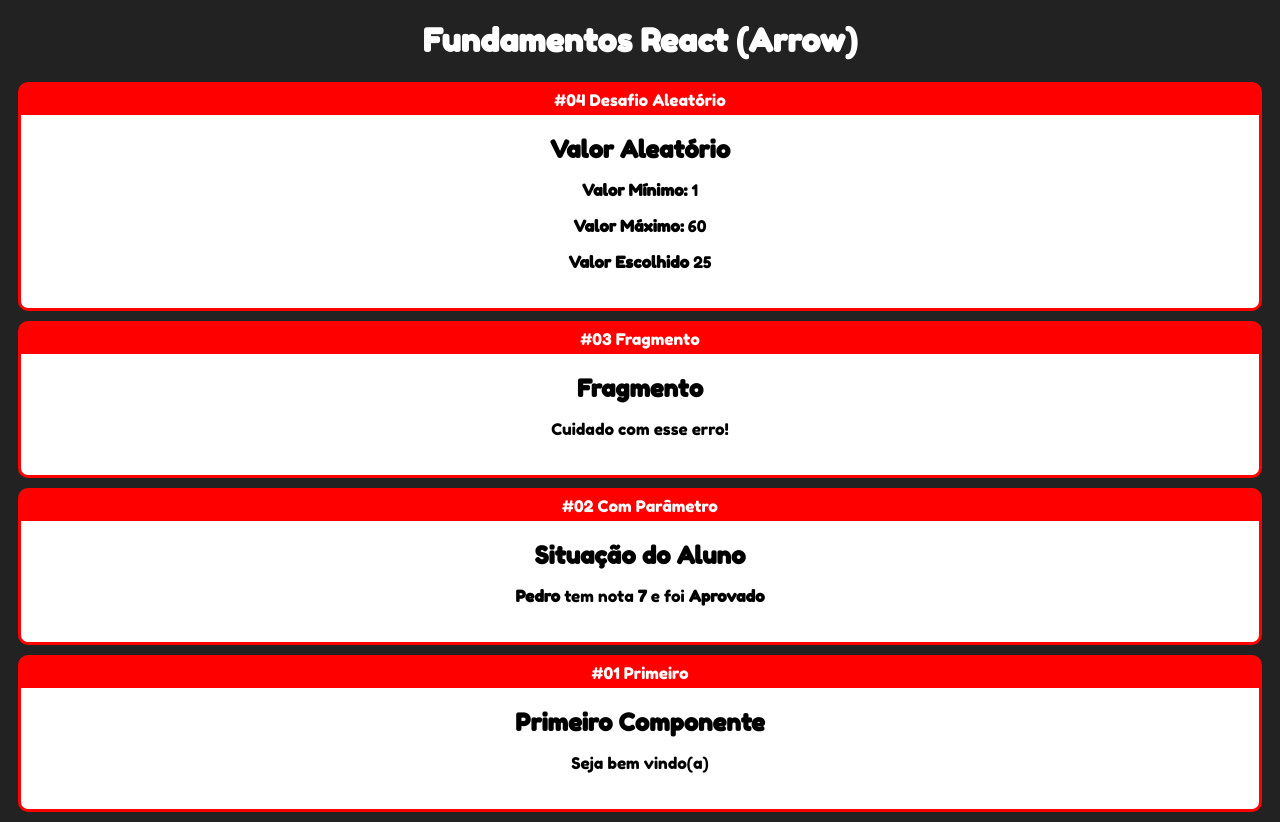
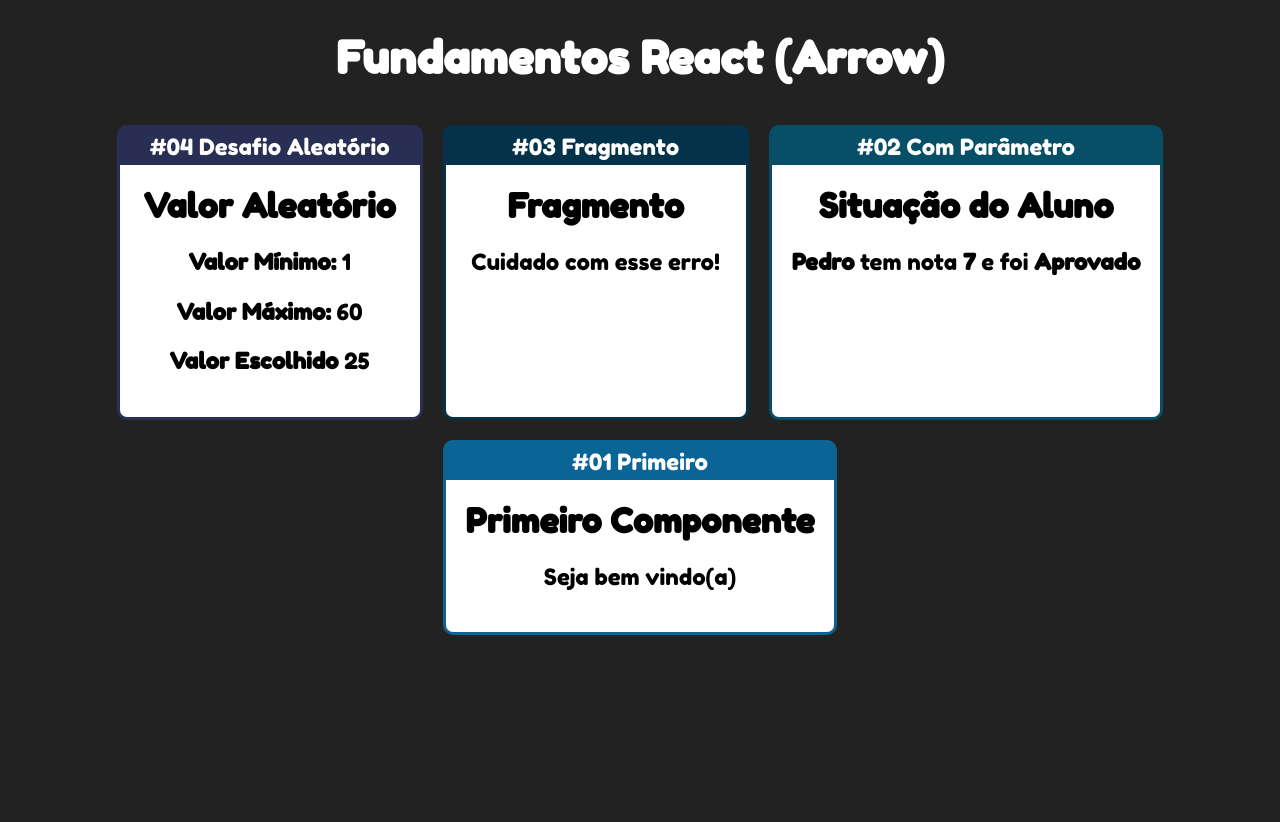
Before and after one commit to zNodx/Fundamentos-de-React, a React (Create React App) app: page / in a window 1280 px wide. After the commit the page ends 800 px from the top, so only its background shows below. Built offline with nearby package versions, Linux system fonts and the light colour scheme.

Commit message:
Componente Card #03

```diff
--- /dev/null
+++ b/src/App.css
@@ -0,0 +1,5 @@
+.App .Cards {
+    display: flex;
+    justify-content: center;
+    flex-wrap: wrap;
+}
--- a/src/App.jsx
+++ b/src/App.jsx
@@ -1,4 +1,4 @@
-
+import './App.css'
 import Primeiro from './components/basicos/Primeiro'
 import ComParametro from './components/basicos/ComParametro'
 import Fragmento from './components/basicos/Fragmento'
@@ -6,18 +6,24 @@
 import Card from './components/layout/Card'
 
 export default () =>(
-    <div id="App">
+    <div className="App">
         <h1>Fundamentos React (Arrow)</h1>
 
-        <Card titulo="#04 Desafio Aleatório">
+        <div className="Cards">
+        {/*----------EXERCÌCIO #04------------- */}
+
+        <Card titulo="#04 Desafio Aleatório" color="#282e54">
         <Aleatorio min = {1} max ={60}/>
         </Card>
 
-        <Card titulo="#03 Fragmento">
+        {/*----------EXERCÌCIO #03------------- */}
+
+        <Card titulo="#03 Fragmento"color="#05324b">
         <Fragmento />
         </Card>
 
-        <Card titulo="#02 Com Parâmetro">
+        {/*----------EXERCÌCIO #02------------- */}
+        <Card titulo="#02 Com Parâmetro" color="#074e67">
         <ComParametro
             titulo="Situação do Aluno"
             aluno="Pedro"
@@ -25,9 +31,14 @@
         />
         </Card>
 
-        <Card titulo="#01 Primeiro">
+        {/*----------EXERCÌCIO #01------------- */}
+
+        <Card titulo="#01 Primeiro" color="#0a6496">
         <Primeiro></Primeiro>
         </Card>
 
+        </div>
+
+
     </div>
 )
--- a/src/components/layout/Card.css
+++ b/src/components/layout/Card.css
@@ -1,9 +1,12 @@
 .Card  {
-    background-color: red;
-    border: 3px solid red;
+    border: 3px solid;
     border-radius: 10px;
     overflow: hidden;
     margin: 10px;
+
+    flex-direction: column;
+    display: flex;
+    min-width: 300px;
 }
 
 .Card .Title {
@@ -12,6 +15,7 @@
     justify-content: center;
 }
 .Card .Content {
+    flex: 1;
     background-color: #fff;
     color: #000;
     padding: 20px;
--- a/src/components/layout/Card.jsx
+++ b/src/components/layout/Card.jsx
@@ -1,8 +1,14 @@
 import "./Card.css";
 
 export default props => {
+
+    const cardStyle = {
+        backgroundColor: props.color || '#F00',
+        borderColor: props.color || '#F00'
+    }
+
     return (
-        <div className="Card">
+        <div className="Card" style={cardStyle}>
             <div className="Title">{props.titulo}</div>
             <div className="Content">
                 {props.children}
--- a/src/index.css
+++ b/src/index.css
@@ -3,6 +3,7 @@
     color: #fff;
     text-align: center ;
     font-family: Fredoka One;
+    font-size: 1.4rem;
 }
 
 
```
